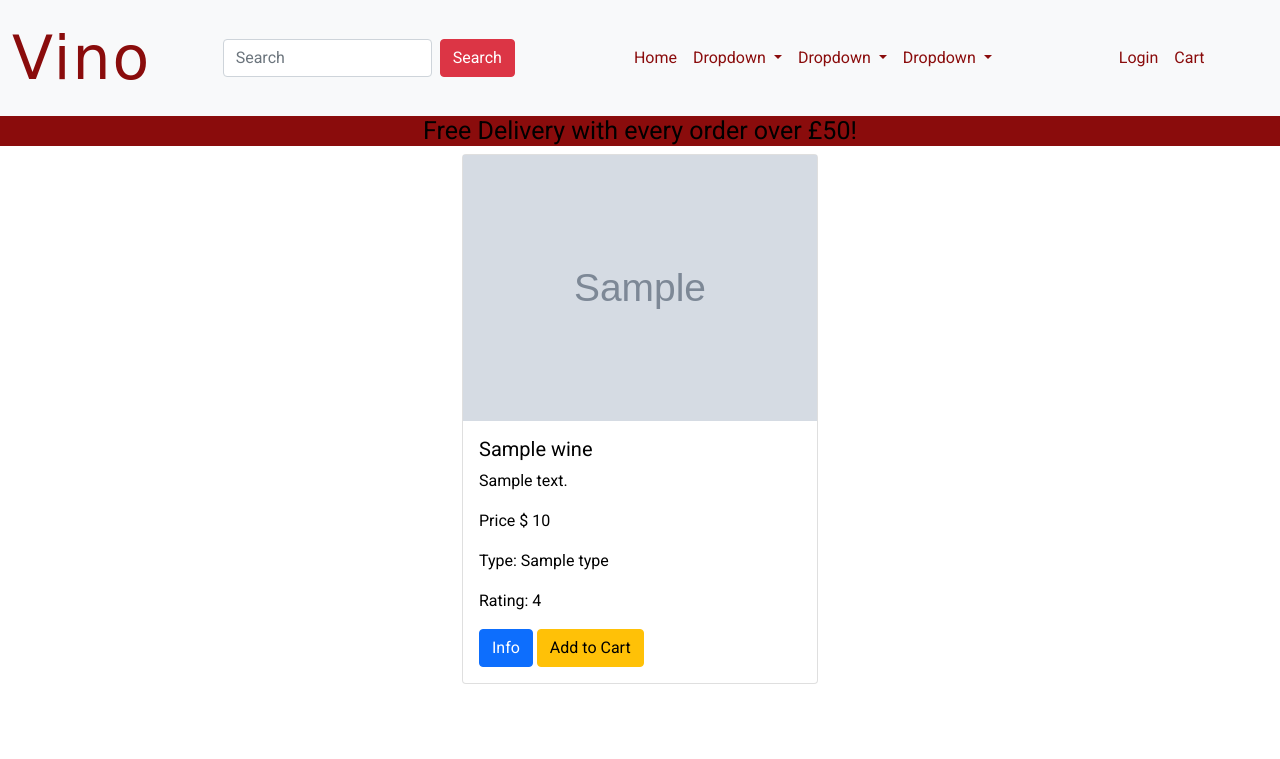
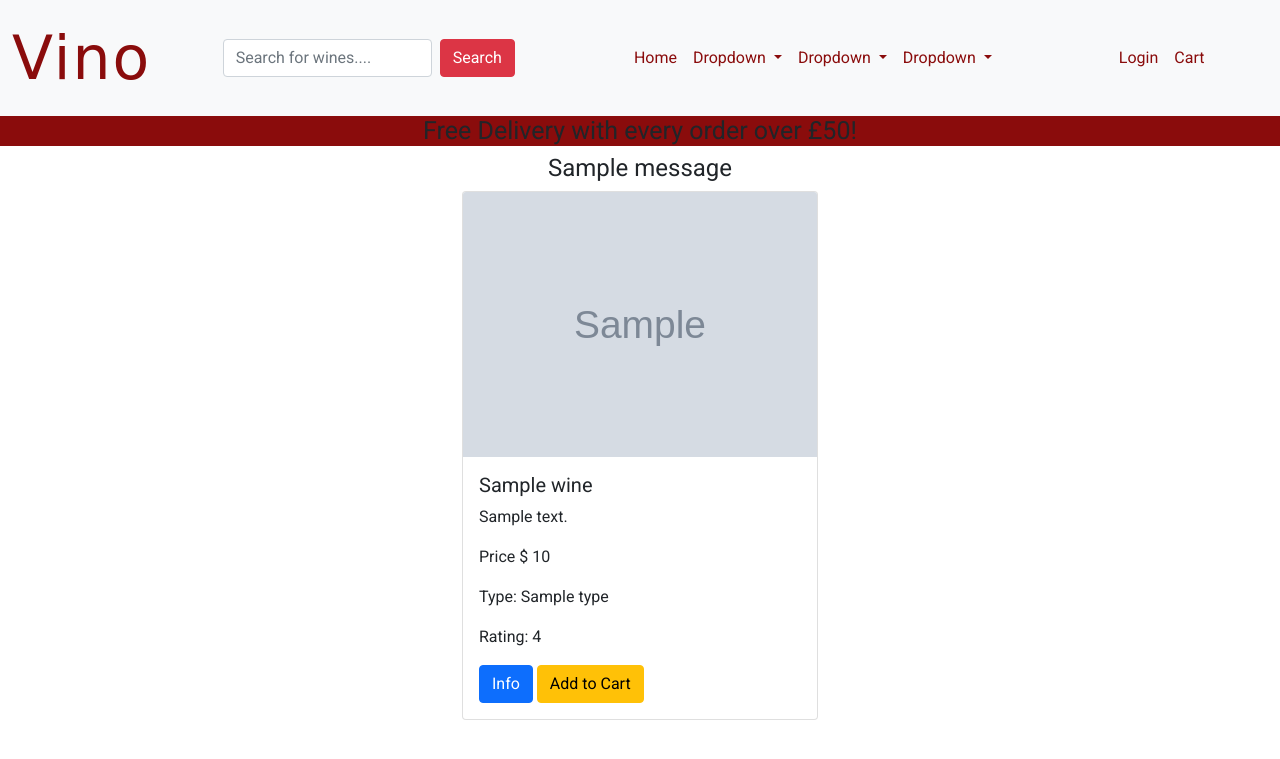
Before and after one commit to Bradders81/vino, a Django app: template products/templates/products/products.html in a window 1280 px wide. Shown: the top 759 px of the page. Run offline with Django 3.2, Linux system fonts and the light colour scheme; the template is opened without the code that fills it: most values are stand-ins (such as "Sample title", 1, 10 or a date in 2020); grey boxes marked "Sample" are stand-in pictures; one stand-in notice (Sample message) is shown; some libraries are stand-ins or nearby versions; some web fonts are replaced.

Commit message:
Add prodcut info view/template  & search query to prodcuts view

```diff
--- a/products/templates/products/products.html
+++ b/products/templates/products/products.html
@@ -4,11 +4,11 @@
 	<div class="row ">
 		{% for wine in wines %}
 		<div class="col-12 col-md-4 container">
-			<div class="card card-size" >
+			<div class="card h-100 ">
 				{% if wine.image %}
-				<img src="{{ wine.image.url }}" class=" products-img" alt=" Bottle of wine" />
+				<img src="{{ wine.image.url }}" class=" card-img-top img fluid" alt=" Bottle of wine" />
 				{% else %}
-				<img src="/static/images/wines/default.png" class=" products-img" alt=" Bottle of wine" />
+				<img src="/static/images/wines/default.png" class="card-img-top img fluid" alt=" Bottle of wine" />
 				{% endif %}
 
 				<div class="card-body">
--- a/static/css/style.css
+++ b/static/css/style.css
@@ -11,9 +11,13 @@ font-family: 'Roboto', sans-serif; (main family used)
     margin: 0;
     padding: 0;
     border: 0;
-    color: #000;
     font-family: 'Roboto', sans-serif;
     box-sizing: border-box;
+}
+
+#messages {
+    justify-content: center;
+    text-align: center;
 }
 
 /* Vino logo in navbar */
@@ -83,12 +87,8 @@ nav .navbar-nav li a {
 /*----- Products Page -----*/
 
 
+/*------- Product info -------*/
 
-
-/*------- Product info -------*/
-/* .wine-details {
-
-} */
 
 .img-size {
     height: 100%;
--- a/templates/base.html
+++ b/templates/base.html
@@ -34,11 +34,20 @@
 	<body>
 		{% include 'navbar.html' %}
 
+
+
 		<div>
 			<h2 class="free-delivery-msg center">
 				Free Delivery with every order over £50!
 			</h2>
 		</div>
+		{% if messages %}
+			{% for message in messages %}
+			<div>
+				<h4 id="messages">{{ message }}</h4>
+			</div>
+				{% endfor %}
+		{% endif %}
 
 		{% block content %}
 
--- a/templates/navbar.html
+++ b/templates/navbar.html
@@ -16,12 +16,13 @@
 			<span class="navbar-toggler-icon"></span>
 		</button>
 		<div class="collapse navbar-collapse" id="navbarSupportedContent">
-			<form class="mx-auto d-flex">
+			<form class="mx-auto d-flex" action=" {% url 'products' %}" method="get" >
 				<input
 					class="form-control me-2"
 					type="search"
-					placeholder="Search"
+					placeholder="Search for wines...."
 					aria-label="Search"
+					name="search_query"
 				/>
 				<button class="btn btn-danger" type="submit">Search</button>
 			</form>
```
Also changed, not shown: products/views.py (+22 -9 lines), images/wines/hero-image.png (deleted).
